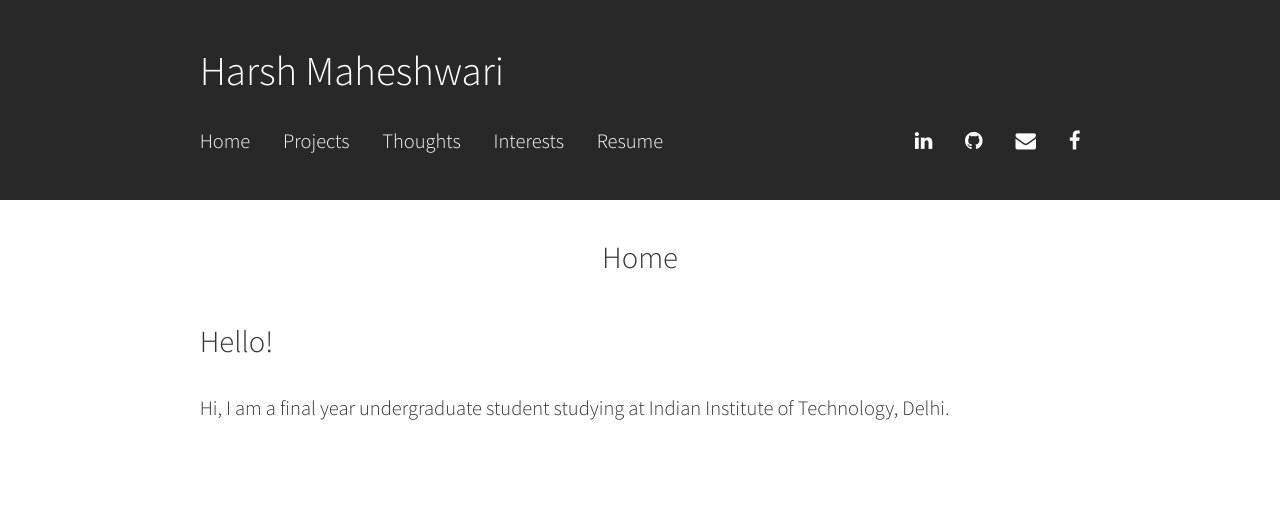
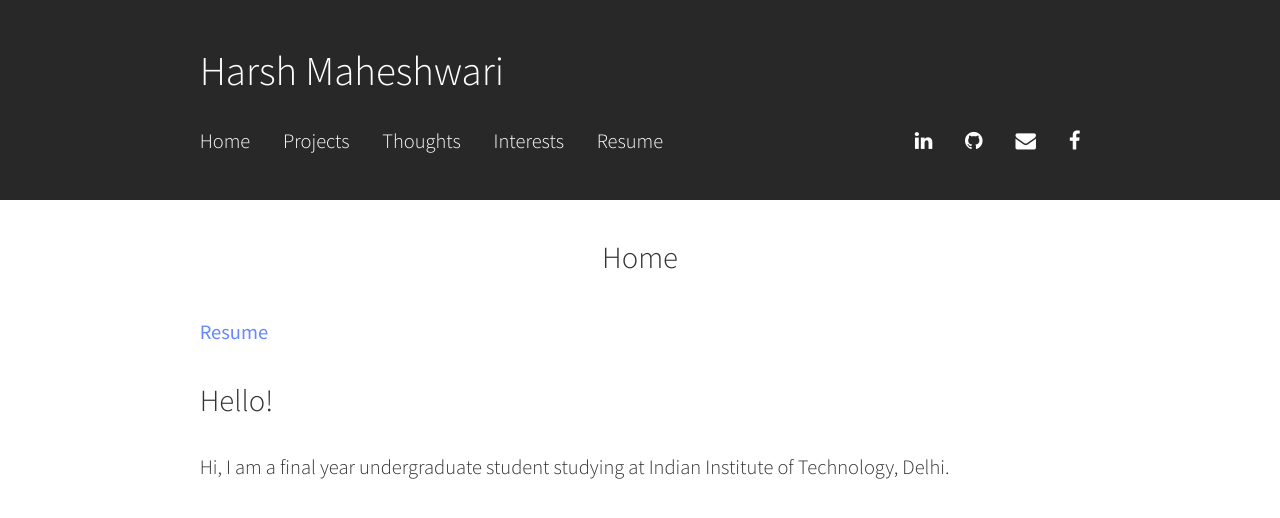
Before and after one commit to harshm121/portfolio-old, a Jekyll site: the page built from index.md, in a window 1280 px wide. Shown: the top 518 px of the page. Built offline with Jekyll 4.4.1, drawn with Linux system fonts in a browser that asks for light colours.

Commit message:
Resume link

```diff
--- a/index.md
+++ b/index.md
@@ -2,6 +2,8 @@
 title: "Home"
 ---
 
+[Resume](https://drive.google.com/file/d/1h5tgCYdc4U5TrDaK2lxQlQCS9CrMsCJL/view?usp=sharing)
+
 ## Hello!
 
 Hi, I am a final year undergraduate student studying at Indian Institute of Technology, Delhi.
```
Also changed, not shown: Resume/index.md (+1 -0 lines).
